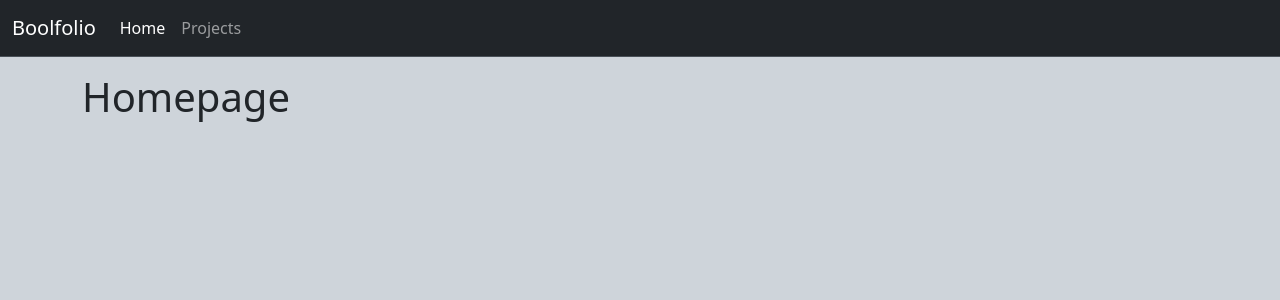
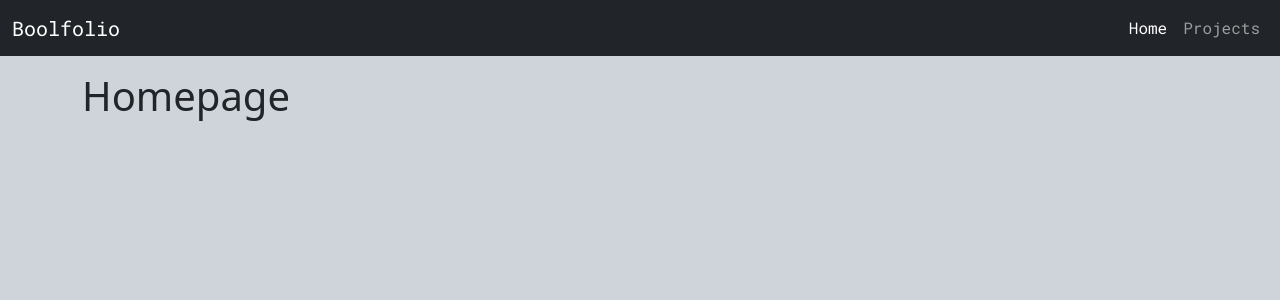
Before and after one commit to sofiacottone/vite-boolfolio, a Vue app: page / in a window 1280 px wide. Shown: the top 300 px of the page. Built offline with nearby package versions, Linux system fonts and the light colour scheme.

Commit message:
feat: add nav links array

```diff
--- a/src/components/AppHeader.vue
+++ b/src/components/AppHeader.vue
@@ -1,27 +1,36 @@
 <script>
 export default {
-
+    data() {
+        return {
+            navLinks: [
+                {
+                    label: 'Home',
+                    routeName: 'home'
+                },
+                {
+                    label: 'Projects',
+                    routeName: 'projects'
+                }
+            ]
+        }
+    }
 }
 </script>
 
 <template>
     <header>
-        <nav class="navbar navbar-expand-lg bg-dark border-bottom border-body" data-bs-theme="dark">
+        <nav class="navbar navbar-expand-lg bg-dark border-body" data-bs-theme="dark">
             <div class="container-fluid">
                 <div class="navbar-brand">Boolfolio</div>
-                <button class="navbar-toggler" type="button" data-bs-toggle="collapse" data-bs-target="#navbarNav"
+                <button class="navbar-toggler" type="button" data-bs-toggle="collapse" data-bs-target="#main-nav"
                     aria-controls="main-nav" aria-expanded="false" aria-label="Toggle navigation">
                     <span class="navbar-toggler-icon"></span>
                 </button>
-                <div class="collapse navbar-collapse" id="main-nav">
+                <div class="collapse navbar-collapse justify-content-end" id="main-nav">
                     <ul class="navbar-nav">
-                        <li class="nav-item">
-                            <router-link :to="{ name: 'home' }" activeClass="active" class="nav-link"
-                                aria-current="page">Home</router-link>
-                        </li>
-                        <li class="nav-item">
-                            <router-link :to="{ name: 'projects' }" activeClass="active"
-                                class="nav-link">Projects</router-link>
+                        <li v-for="link in navLinks" class="nav-item">
+                            <router-link :to="{ name: link.routeName }" activeClass="active" class="nav-link"
+                                aria-current="page">{{ link.label }}</router-link>
                         </li>
                     </ul>
                 </div>
@@ -29,3 +38,9 @@ export default {
         </nav>
     </header>
 </template>
+
+<style lang="scss">
+header {
+    font-family: "Roboto Mono", monospace;
+}
+</style>
```
